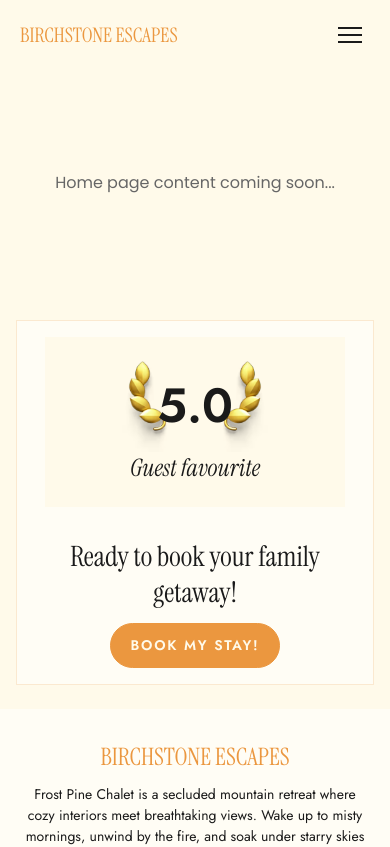
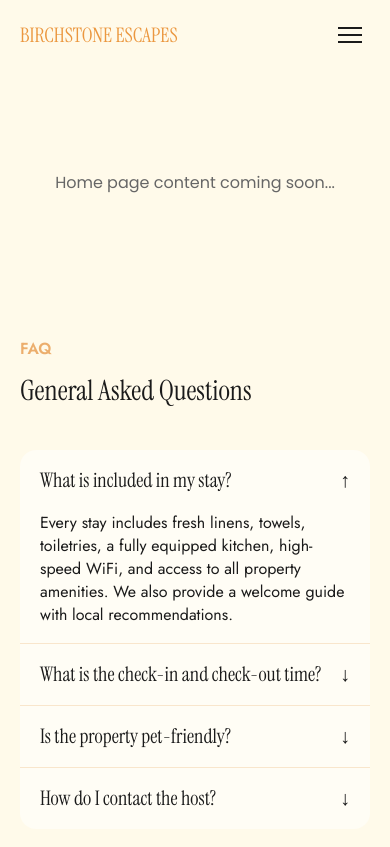
Before and after one commit to deepakshukla89/Birchstone-Escapes, a React (Create React App) app: page / in a window 390 px wide. Shown: the top 847 px of the page. Built offline with nearby package versions, Linux system fonts and the light colour scheme; the HTML template or start-up script is replaced by a standard one.

Commit message:
faq added

```diff
--- /dev/null
+++ b/src/component/common/FAQ.css
@@ -0,0 +1,167 @@
+/* ===== FAQ Section ===== */
+.faq-section {
+    padding: 60px 20px;
+}
+
+.faq-container {
+    max-width: 1146px;
+    margin: 0 auto;
+    display: flex;
+    flex-direction: column;
+    gap: 56px;
+}
+
+/* Header */
+.faq-header {
+    display: flex;
+    flex-direction: column;
+    gap: 12px;
+}
+
+.faq-label {
+    font-family: var(--font-nav);
+    font-size: 16px;
+    font-weight: 600;
+    text-transform: uppercase;
+    color: #ECAE6D;
+}
+
+.faq-title {
+    font-family: var(--font-logo);
+    font-size: 46px;
+    font-weight: 400;
+    line-height: 1.3;
+    color: var(--color-black);
+    margin: 0;
+}
+
+/* FAQ List */
+.faq-list {
+    display: flex;
+    flex-direction: column;
+}
+
+/* FAQ Item - Default no radius */
+.faq-item {
+    background-color: #FFFDF5;
+    border-bottom: 1px solid rgba(236, 174, 109, 0.3);
+    border-radius: 0;
+}
+
+/* First item - top radius only */
+.faq-item:first-child {
+    border-radius: 16px 16px 0 0;
+}
+
+/* Last item - bottom radius only, no border */
+.faq-item:last-child {
+    border-bottom: none;
+    border-radius: 0 0 16px 16px;
+}
+
+/* If only one item - all corners rounded */
+.faq-item:only-child {
+    border-radius: 16px;
+}
+
+/* Question Button */
+.faq-question {
+    display: flex;
+    justify-content: space-between;
+    align-items: center;
+    width: 100%;
+    padding: 24px 40px;
+    background: transparent;
+    border: none;
+    cursor: pointer;
+    text-align: left;
+}
+
+.faq-question span:first-child {
+    font-family: var(--font-logo);
+    font-size: 32px;
+    font-weight: 400;
+    line-height: 1.3;
+    color: var(--color-black);
+}
+
+.faq-arrow {
+    font-family: var(--font-nav);
+    font-size: 20px;
+    color: var(--color-black);
+    transition: transform 0.3s ease;
+}
+
+/* Answer */
+.faq-answer {
+    max-height: 0;
+    overflow: hidden;
+    transition: max-height 0.3s ease, padding 0.3s ease;
+}
+
+.faq-item-open .faq-answer {
+    max-height: 500px;
+    padding: 0 40px 24px;
+}
+
+.faq-answer p {
+    font-family: var(--font-nav);
+    font-size: 24px;
+    font-weight: 400;
+    line-height: 1.45;
+    color: var(--color-black);
+    margin: 0;
+}
+
+/* ===== Mobile Responsive ===== */
+@media (max-width: 900px) {
+    .faq-section {
+        padding: 40px 20px;
+    }
+
+    .faq-container {
+        gap: 40px;
+    }
+
+    .faq-title {
+        font-size: 36px;
+    }
+
+    .faq-question {
+        padding: 20px 24px;
+    }
+
+    .faq-question span:first-child {
+        font-size: 24px;
+    }
+
+    .faq-item-open .faq-answer {
+        padding: 0 24px 20px;
+    }
+
+    .faq-answer p {
+        font-size: 18px;
+    }
+}
+
+@media (max-width: 600px) {
+    .faq-title {
+        font-size: 28px;
+    }
+
+    .faq-question {
+        padding: 16px 20px;
+    }
+
+    .faq-question span:first-child {
+        font-size: 20px;
+    }
+
+    .faq-item-open .faq-answer {
+        padding: 0 20px 16px;
+    }
+
+    .faq-answer p {
+        font-size: 16px;
+    }
+}
--- /dev/null
+++ b/src/component/common/FAQ.jsx
@@ -0,0 +1,111 @@
+import React, { useState } from 'react';
+import './FAQ.css';
+
+const FAQ = ({
+  title = "General Asked Questions",
+  faqs = []
+}) => {
+  const [openIndex, setOpenIndex] = useState(0); // First item open by default
+
+  const toggleFAQ = (index) => {
+    setOpenIndex(openIndex === index ? -1 : index);
+  };
+
+  // Default FAQs if none provided
+  const defaultFaqs = [
+    {
+      question: "What is Lorem Ipsum?",
+      answer: "Lorem Ipsum is simply dummy text of the printing and typesetting industry. Lorem Ipsum has been the industry's standard dummy text ever since the 1500s, when an unknown printer took a galley of type and scrambled it to make a type specimen book."
+    },
+    {
+      question: "Why do we use it?",
+      answer: "It is a long established fact that a reader will be distracted by the readable content of a page when looking at its layout."
+    },
+    {
+      question: "Where does it come from?",
+      answer: "Contrary to popular belief, Lorem Ipsum is not simply random text. It has roots in a piece of classical Latin literature from 45 BC."
+    },
+    {
+      question: "Where can I get some?",
+      answer: "There are many variations of passages of Lorem Ipsum available, but the majority have suffered alteration in some form."
+    }
+  ];
+
+  const faqData = faqs.length > 0 ? faqs : defaultFaqs;
+
+  // Schema.org FAQPage structured data
+  const faqSchema = {
+    "@context": "https://schema.org",
+    "@type": "FAQPage",
+    "mainEntity": faqData.map(faq => ({
+      "@type": "Question",
+      "name": faq.question,
+      "acceptedAnswer": {
+        "@type": "Answer",
+        "text": faq.answer
+      }
+    }))
+  };
+
+  return (
+    <section
+      className="faq-section"
+      aria-labelledby="faq-title"
+      itemScope
+      itemType="https://schema.org/FAQPage"
+    >
+      {/* Schema.org JSON-LD */}
+      <script
+        type="application/ld+json"
+        dangerouslySetInnerHTML={{ __html: JSON.stringify(faqSchema) }}
+      />
+
+      <div className="faq-container">
+        {/* Header */}
+        <div className="faq-header">
+          <span className="faq-label">FAQ</span>
+          <h2 className="faq-title" id="faq-title">{title}</h2>
+        </div>
+
+        {/* Accordion */}
+        <div className="faq-list" role="list">
+          {faqData.map((faq, index) => (
+            <div
+              key={index}
+              className={`faq-item ${openIndex === index ? 'faq-item-open' : ''} ${index === faqData.length - 1 ? 'faq-item-last' : ''}`}
+              itemScope
+              itemProp="mainEntity"
+              itemType="https://schema.org/Question"
+              role="listitem"
+            >
+              <button
+                className="faq-question"
+                onClick={() => toggleFAQ(index)}
+                aria-expanded={openIndex === index}
+                aria-controls={`faq-answer-${index}`}
+              >
+                <span itemProp="name">{faq.question}</span>
+                <span className="faq-arrow" aria-hidden="true">
+                  {openIndex === index ? '↑' : '↓'}
+                </span>
+              </button>
+
+              <div
+                id={`faq-answer-${index}`}
+                className="faq-answer"
+                itemScope
+                itemProp="acceptedAnswer"
+                itemType="https://schema.org/Answer"
+                aria-hidden={openIndex !== index}
+              >
+                <p itemProp="text">{faq.answer}</p>
+              </div>
+            </div>
+          ))}
+        </div>
+      </div>
+    </section>
+  );
+};
+
+export default FAQ;
--- a/src/component/homePage/homepageScreen.jsx
+++ b/src/component/homePage/homepageScreen.jsx
@@ -1,9 +1,30 @@
 import React from 'react';
 import SEOMetaTags from '../common/SEOMetaTags';
 import BookingCard from '../common/BookingCard';
+import FAQ from '../common/FAQ';
 import './homepageScreen.css';
 
 export default function HomepageScreen() {
+  // Custom FAQs can be passed, or use defaults
+  const homeFaqs = [
+    {
+      question: "What is included in my stay?",
+      answer: "Every stay includes fresh linens, towels, toiletries, a fully equipped kitchen, high-speed WiFi, and access to all property amenities. We also provide a welcome guide with local recommendations."
+    },
+    {
+      question: "What is the check-in and check-out time?",
+      answer: "Check-in is at 4:00 PM and check-out is at 11:00 AM. Early check-in or late check-out may be available upon request, subject to availability."
+    },
+    {
+      question: "Is the property pet-friendly?",
+      answer: "Some of our properties welcome pets! Please check the individual property listing for pet policies, or contact us directly with questions about your furry friend."
+    },
+    {
+      question: "How do I contact the host?",
+      answer: "You can reach us anytime through the Airbnb messaging system, or via email at hello@birchstoneescapes.com. We typically respond within a few hours."
+    }
+  ];
+
   return (
     <>
       <SEOMetaTags
@@ -16,6 +37,9 @@ export default function HomepageScreen() {
         {/* Hero and other sections will go here */}
         <p style={{ padding: '100px 20px', textAlign: 'center' }}>Home page content coming soon...</p>
 
+        {/* FAQ Section */}
+        <FAQ faqs={homeFaqs} />
+
         {/* Booking Card - Above Footer */}
         <BookingCard />
       </div>
```
